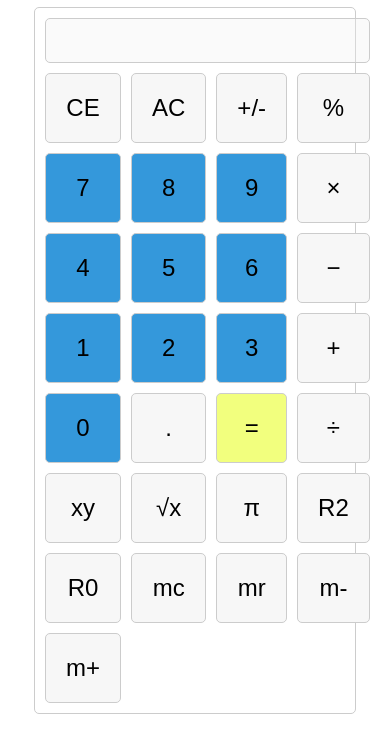
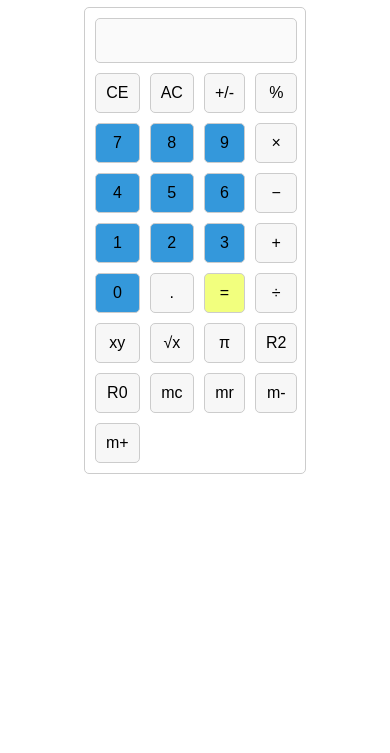
Before and after one commit to frozesentic/Calculator-App, an Electron app: page index.html in a window 390 px wide. Shown: the part 61-814 px from the top of the page. Drawn offline with Linux system fonts and the light colour scheme.

Commit message:
Add files via upload

```diff
--- a/index.html
+++ b/index.html
@@ -13,6 +13,7 @@
     <!-- Add more icons for different sizes if needed -->
     <meta charset="utf-8">
     <meta name="apple-mobile-web-app-capable" content="yes">
+    <meta name="viewport" content="width=device-width, initial-scale=5.0">
     <style>
       body {
         font-family: Arial, sans-serif;
@@ -44,8 +45,8 @@
       }
 
       button {
-        padding: 20px; /* Increase button padding for better tap interaction */
-        font-size: 24px; /* Increase button font size for better readability */
+        padding: 10px;
+        font-size: 18px;
         cursor: pointer;
         border: 1px solid #ccc;
         border-radius: 5px;
@@ -55,6 +56,17 @@
 
       button:hover {
         background-color: #e3e3e3;
+      }
+
+      /* Media query for mobile devices */
+      @media (max-width: 480px) {
+        #calculator {
+          max-width: 200px; /* Adjust calculator size for mobile */
+        }
+
+        button {
+          font-size: 16px; /* Decrease button font size for mobile */
+        }
       }
 
       .main-buttons {
```
